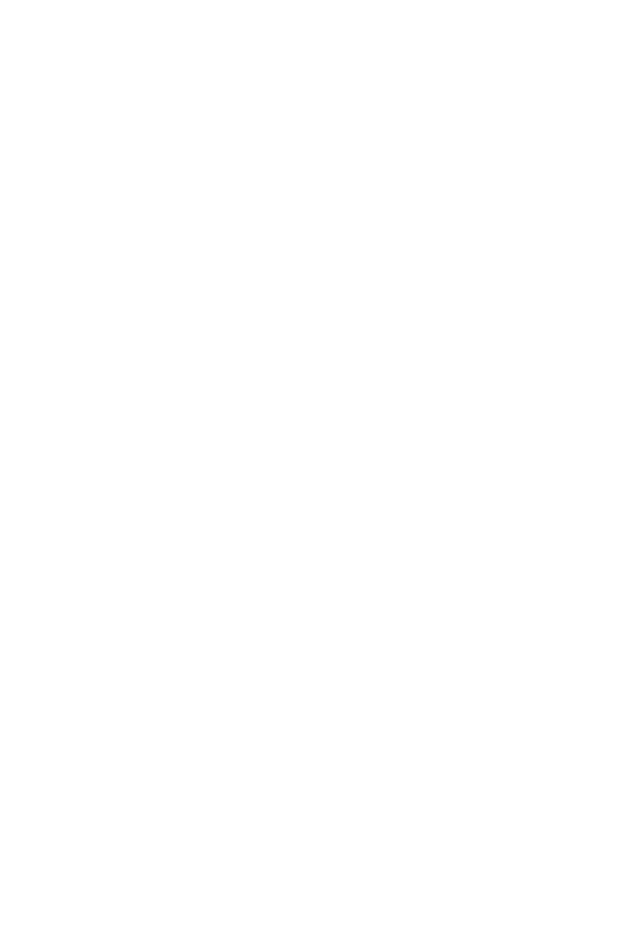
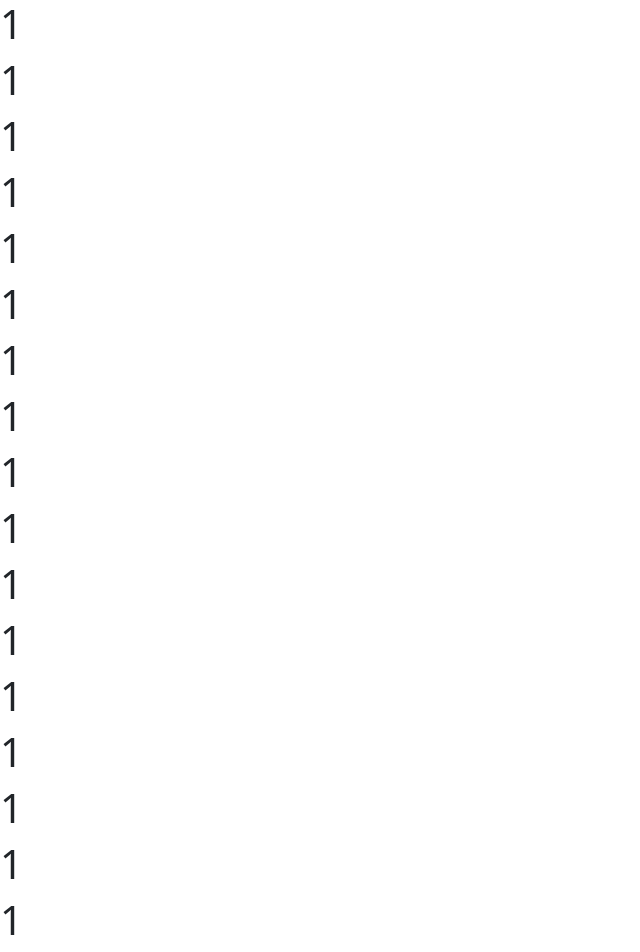
Before and after one commit to Thewreex/Portafolio, a Vue app: page / in a window 1280 px wide. Shown: the part 233-1185 px from the top of the page, without its empty margins (0-640 px from the left). Before the commit the page ends 800 px from the top, so only its background shows below. Built offline with nearby package versions, Linux system fonts and the light colour scheme.

Commit message:
Position Sticky para el header

```diff
--- a/src/App.vue
+++ b/src/App.vue
@@ -1,5 +1,25 @@
 <template>
   <appHeader />
+  <h1>1</h1>
+  <h1>1</h1>
+  <h1>1</h1>
+  <h1>1</h1>
+  <h1>1</h1>
+  <h1>1</h1>
+  <h1>1</h1>
+  <h1>1</h1>
+  <h1>1</h1>
+  <h1>1</h1>
+  <h1>1</h1>
+  <h1>1</h1>
+  <h1>1</h1>
+  <h1>1</h1>
+  <h1>1</h1>
+  <h1>1</h1>
+  <h1>1</h1>
+  <h1>1</h1>
+  <h1>1</h1>
+  <h1>1</h1>
 </template>
 
 <script setup>
--- a/src/components/appHeader.vue
+++ b/src/components/appHeader.vue
@@ -1,5 +1,5 @@
 <template>
-    <div class="header-nav px-5 gap-5 d-flex align-items-center justify-content-between mx-auto mt-4 bg-primary">
+    <div class="sticky-top header-nav px-5 gap-5 d-flex align-items-center justify-content-between mx-auto bg-primary">
         <div class="d-flex gap-5">
             <font-awesome-icon icon="user" class="icono-header" />
             <font-awesome-icon icon="folder" class="icono-header" />
@@ -28,5 +28,6 @@
     width: 50vw;
     height: 65px;
     border-radius: 100px;
+    top: 1.5rem
 }
 </style>
```
